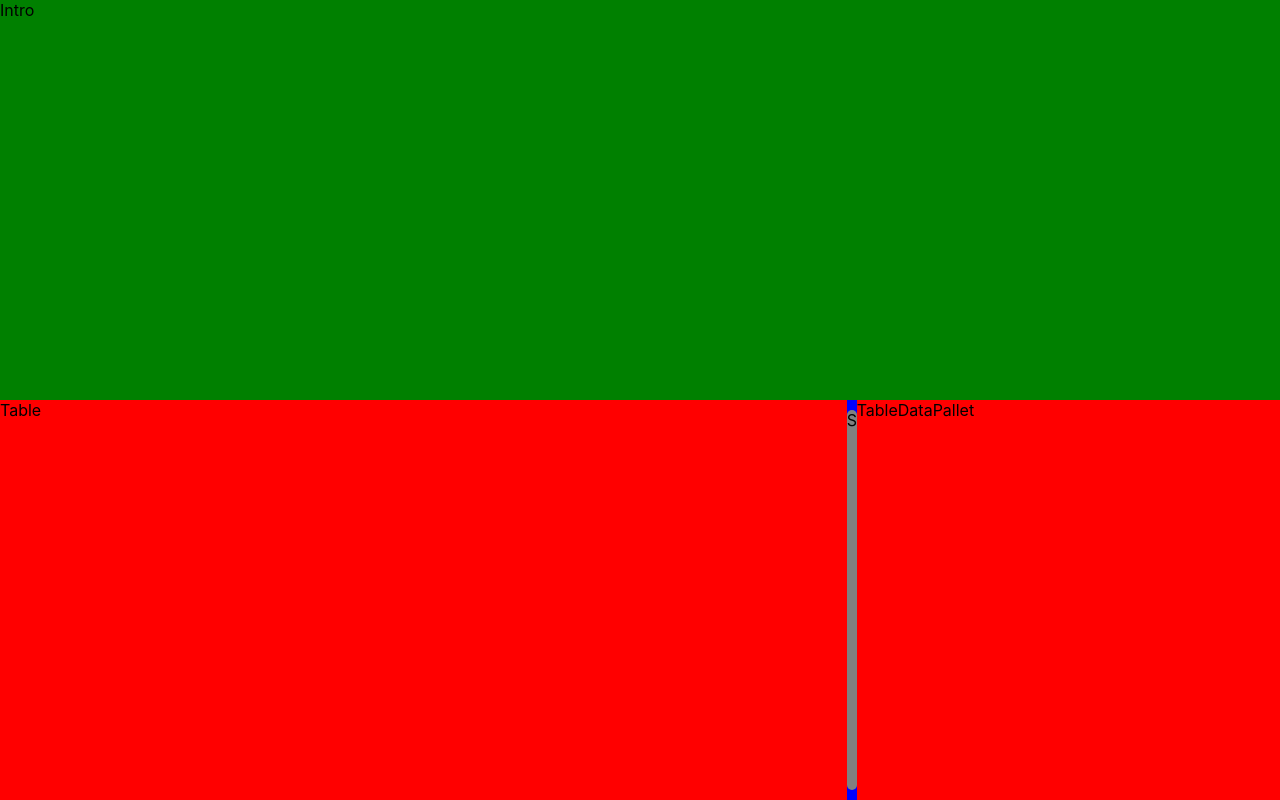
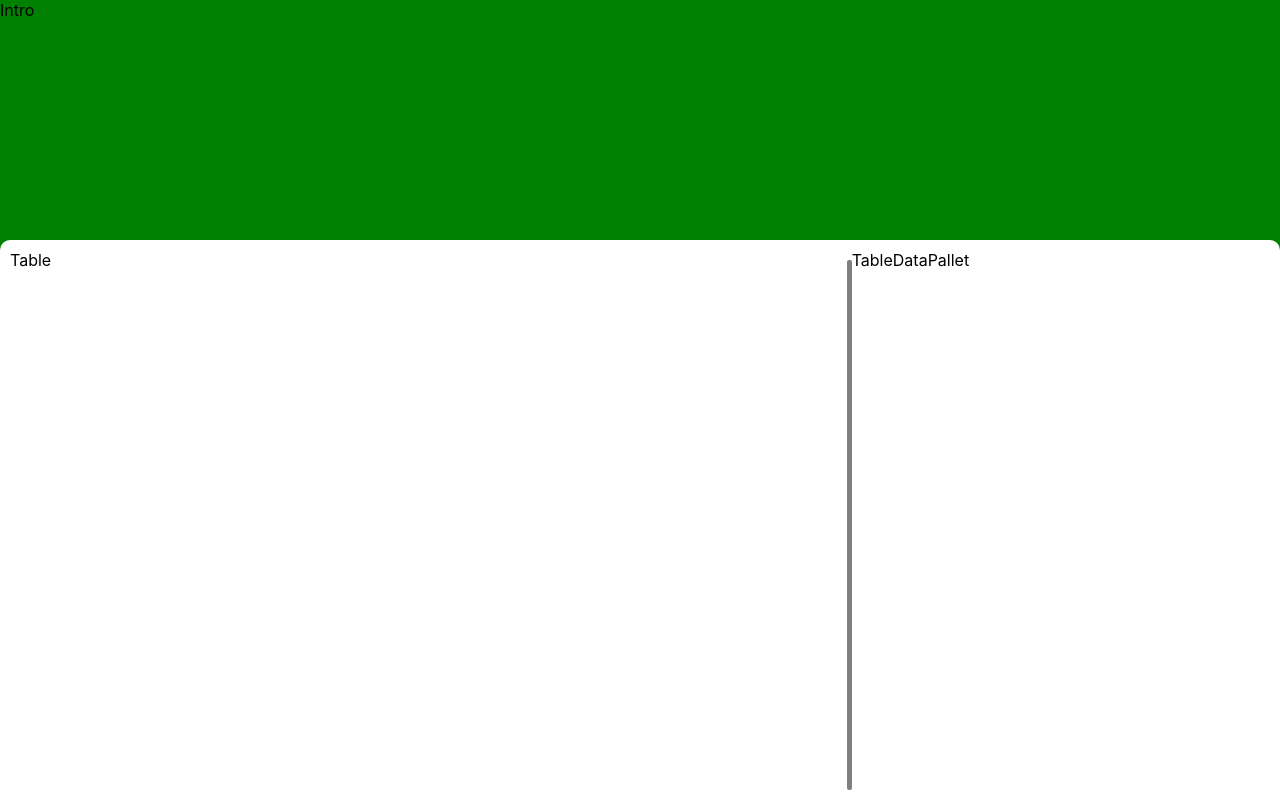
Before and after one commit to suvel/admin_basic, a React (Create React App) app: page / in a window 1280 px wide. Built offline with nearby package versions, Linux system fonts and the light colour scheme.

Commit message:
Updated styles

```diff
--- a/src/Separator/index.js
+++ b/src/Separator/index.js
@@ -3,7 +3,7 @@ import './style.css'
 
 function Separator() {
     return (
-        <div className='Separator'>Separator</div>
+        <div className='Separator' />
     )
 }
 
--- a/src/Separator/style.css
+++ b/src/Separator/style.css
@@ -1,6 +1,6 @@
 .Separator {
   height: calc(100% - 20px);
   background-color: gray;
-  width: 10px;
-  border-radius: 10px;
+  width: 5px;
+  border-radius: 2px;
 }
--- a/src/Wrkspace/index.js
+++ b/src/Wrkspace/index.js
@@ -18,7 +18,7 @@ function Wrkspace() {
         <div onClick={toggleFullHeight} className={`Wrkspace ${fullHeightClass}`}>
             <div className="Wrkspace_dataContainer">
                 <Table />
-                <Separator type="vertical" />
+                <Separator />
                 <TableDataPallet />
             </div>
         </div>
--- a/src/Wrkspace/style.css
+++ b/src/Wrkspace/style.css
@@ -1,12 +1,17 @@
 .Wrkspace {
   width: 100%;
-  height: 50%;
-  background-color: blue;
+  height: 70%;
+  background-color: white;
 
   position: absolute;
-  top: calc(100vh - 50%);
+  top: calc(100vh - 70%);
   left: 0;
   z-index: 2;
+
+  border-top-left-radius: 10px;
+  border-top-right-radius: 10px;
+  padding: 10px 10px 0px 10px;
+  box-sizing: border-box;
 }
 
 .Wrkspace.full-height {
@@ -25,7 +30,6 @@
 .Wrkspace_dataContainer > div:nth-child(odd) {
   width: 100%;
   height: 100%;
-  background-color: red;
 }
 
 .Wrkspace_dataContainer > div:nth-child(1) {
```
